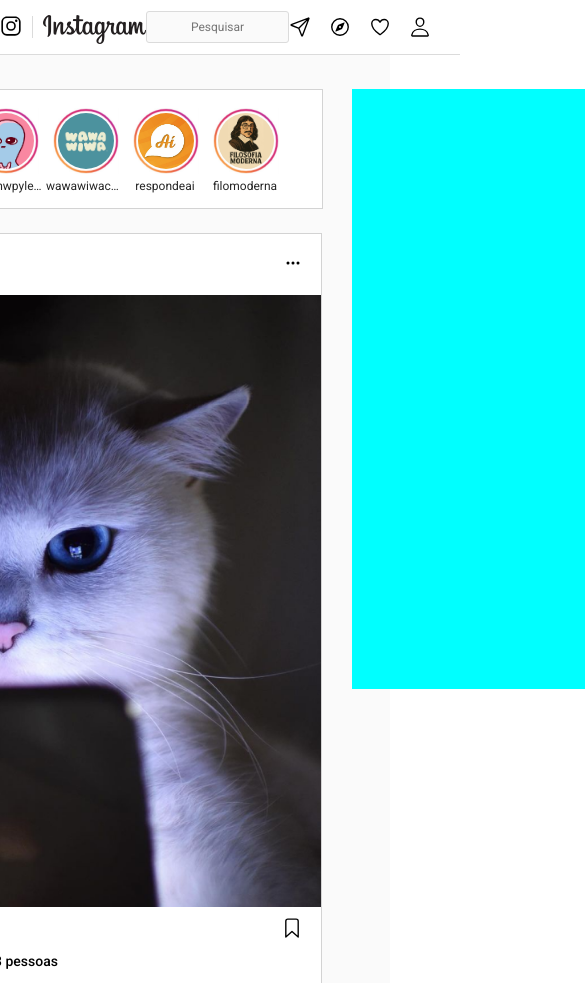
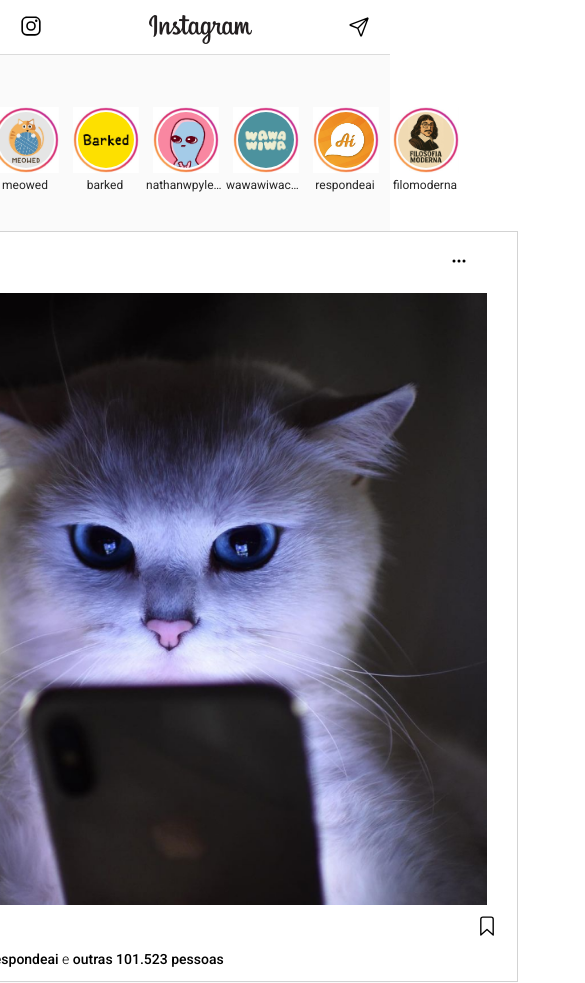
Before and after one commit to priscillavassallo/insta2, a plain HTML site: page index.html in a window 390 px wide. Shown: the top 983 px of the page, 585 px wide, since content can reach past the window. Drawn offline with nearby package versions, Linux system fonts and the light colour scheme.

Commit message:
media queries

```diff
--- a/index.html
+++ b/index.html
@@ -24,27 +24,33 @@
                 </a>
             </div>
 
+            <div class="mobile-logo">
+                <a href="index.html">
+                    <img src="./img/logo.png" class="instagram-logo" alt="instagram logo">
+                </a>
+            </div>
+
             <input class="search-bar" placeholder="Pesquisar">
             </input>
 
             <div class="action-menu">
-                <button aria-label="Perfil">
-                    <ion-icon name="person-outline" class="icon">
+                <button aria-label="Perfil" class="button-profile">
+                    <ion-icon name="person-outline" class="icon person">
 
                     </ion-icon>
                 </button>
-                <button aria-label="Notificações">
-                    <ion-icon name="heart-outline" class="icon">
+                <button aria-label="Notificações" class="button-notifications">
+                    <ion-icon name="heart-outline" class="icon heart">
 
                     </ion-icon>
                 </button>
-                <button aria-label="Explorar">
-                    <ion-icon name="compass-outline" class="icon">
+                <button aria-label="Explorar" class="button-explorer">
+                    <ion-icon name="compass-outline" class="icon compass">
 
                     </ion-icon>
                 </button>
-                <button aria-label="Mensagens">
-                    <ion-icon name="paper-plane-outline" class="icon">
+                <button aria-label="Mensagens" class="button-message">
+                    <ion-icon name="paper-plane-outline" class="icon plane">
 
                     </ion-icon>
                 </button>
--- a/style.css
+++ b/style.css
@@ -307,7 +307,8 @@
 }
 
 .photo {
-    width: 38.25rem;
+    max-width: 38.25rem;
+    width: 100%;
     height: 38.25rem;
 }
 
@@ -320,10 +321,59 @@
     background-color: #0ff;
 }
 
+.mobile-logo {
+    display: none;
+}
+
 /* media queries */
 
-@media (max-width: 85.375rem) {
-    .instagram-wrapper {
-        height: 125rem;
+@media (max-width: 58.4375rem) {
+    .right-group {
+        display: none;
     }
 }
+
+@media (max-width: 42.4375rem) {
+    .stories-bar {
+        background-color: transparent;
+        border: none;
+    }
+    .news-feed .container {
+        width: 100%;
+    }
+
+    .top-bar {
+        padding: 0rem 1.25rem;
+    }
+    .logo {
+        justify-content: flex-start;
+    }
+    .action-menu {
+        justify-content: flex-end;
+    }
+    .logo .instagram-logo {
+        display: none;
+    }
+    .mobile-logo {
+        display: flex;
+        justify-content: center;
+        align-items: center;
+        width: 6.4375rem;
+        height: 1.8125rem;
+    }
+    .vl {
+        display: none;
+    }
+    .search-bar {
+        display: none;
+    }
+    .button-profile {
+        display: none;
+    }
+    .button-notifications {
+        display: none;
+    }
+    .button-explorer {
+        display: none;
+    }
+}
```
